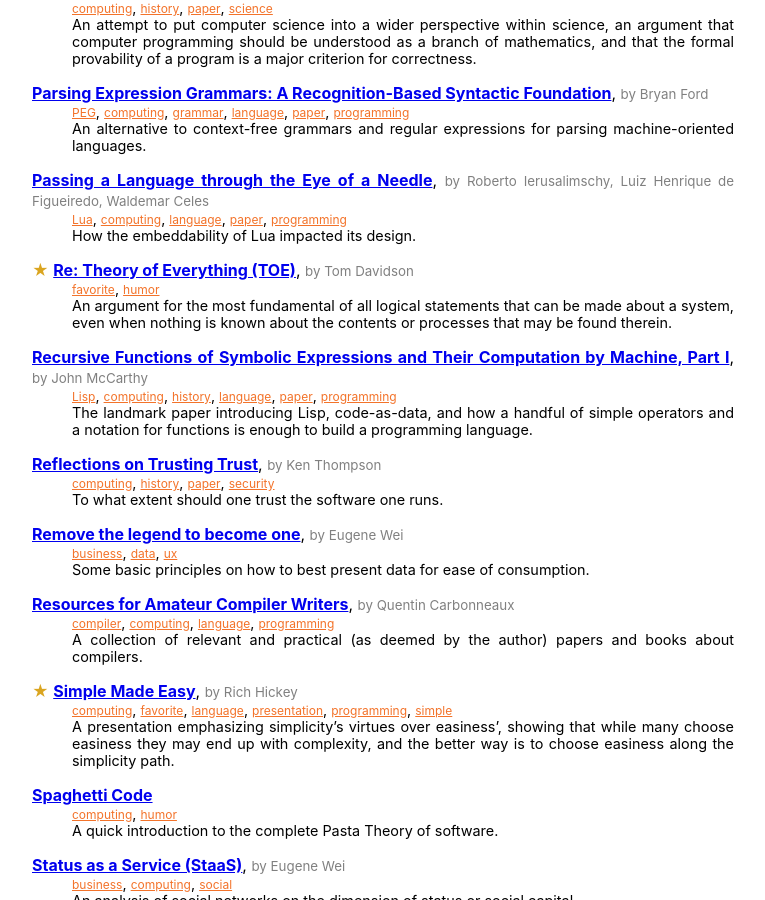
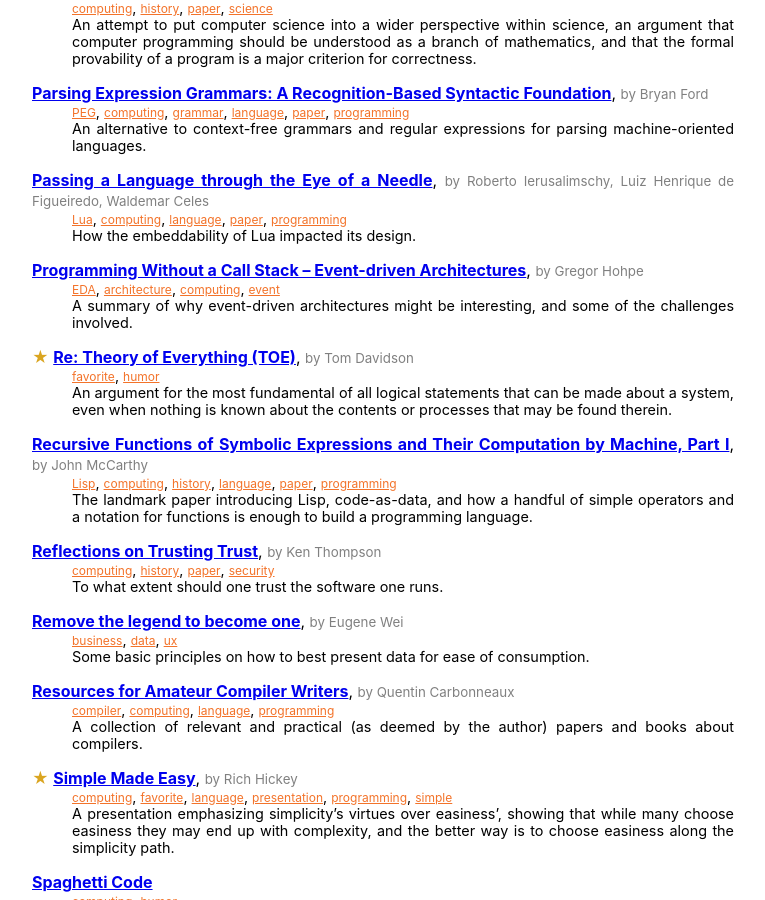
Before and after one commit to hanjos/hanjos.github.io, a Jekyll site: the page built from bookmarks.md, in a window 1280 px wide and 900 px high, scrolled down 3724 px. Shown: the whole window, without its empty margins (324-1089 px from the left). Built offline with Jekyll 4.4.1, drawn with Linux system fonts in a browser that asks for light colours; some of the changed text lies outside the part shown.

Commit message:
Update bookmarks.yml

```diff
--- a/_data/bookmarks.yml
+++ b/_data/bookmarks.yml
@@ -340,3 +340,8 @@
   authors: Alan J. Perlis
   description: A series of short, programming-language-neutral, widely-quoted humorous statements about computers and programming.
   tags: ['computing', 'history', 'humor']
+- url: https://www.enterpriseintegrationpatterns.com/docs/EDA.pdf
+  title: Programming Without a Call Stack – Event-driven Architectures
+  authors: Gregor Hohpe
+  description: A summary of why event-driven architectures might be interesting, and some of the challenges involved.
+  tags: ['architecture', 'computing', 'EDA', 'event']
```
